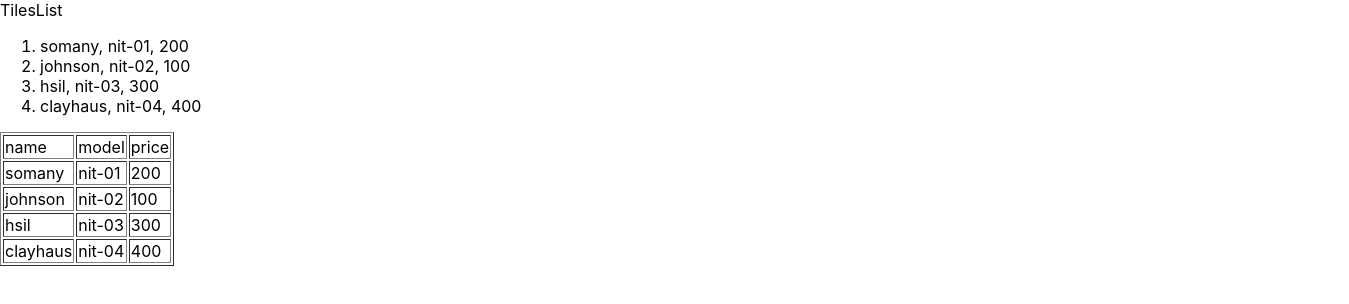
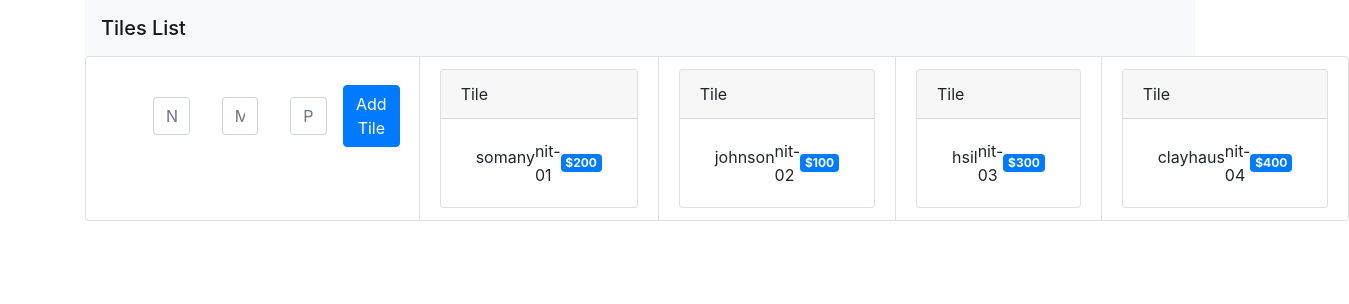
Before and after one commit to backup-files/UNextCustomTrainingReact, a React (Create React App) app in the folder tilescart/: page / in a window 1280 px wide. Shown: the top 304 px of the page, 1349 px wide, since content can reach past the window. Built offline with nearby package versions, Linux system fonts and the light colour scheme.

Commit message:
completed day 3 training

```diff
--- /dev/null
+++ b/package.json
@@ -0,0 +1,5 @@
+{
+  "dependencies": {
+    "bootstrap": "4.1"
+  }
+}
--- a/tilescart/src/App.tsx
+++ b/tilescart/src/App.tsx
@@ -2,11 +2,17 @@ import React from 'react';
 import logo from './logo.svg';
 import './App.css';
 import TilesList from './components/TilesList';
+import Counter from './components/Counter';
+import NameCounter from './components/NameCounter';
+import TileCart from './components/TileCart';
 
 function App() {
   return (
     <>
-      <TilesList/>
+      {/* <TilesList/> */}
+      {/* <Counter/> */}
+      {/* <NameCounter/> */}
+      <TileCart/>
     </>
   );
 }
--- /dev/null
+++ b/tilescart/src/components/AddTile.tsx
@@ -0,0 +1,30 @@
+import React, { useRef } from 'react'
+import Tile from '../data/Tile';
+
+export default function AddTile(props: any) {
+    const nameRef = useRef<HTMLInputElement>(null);
+    const modelRef = useRef<HTMLInputElement>(null);
+    const priceRef = useRef<HTMLInputElement>(null);
+    function addTileButtonPressed(event: any) {
+        // event.preventDefault();
+        const tile: Tile = {
+            name: nameRef.current?.value,
+            model: modelRef.current?.value,
+            price: priceRef.current?.value
+        }
+        props.setTiles((prev: any) => ([...prev, tile]));
+        console.log('from addTileButtonPressed', tile);
+        props.callback();
+    }
+    return (
+        <>
+            <div>AddTile</div>
+            <form>
+                <div>Name: <input type='text' ref={nameRef}/></div>
+                <div>Model: <input type='text' ref={modelRef}/></div>
+                <div>Price: <input type='text' ref={priceRef}/></div>
+            </form>
+            <input type='submit' onClick={addTileButtonPressed} name='add tile'/>
+        </>
+    )
+}
--- /dev/null
+++ b/tilescart/src/components/Counter.tsx
@@ -0,0 +1,20 @@
+import React, { useEffect, useState } from 'react'
+
+export default function Counter() {
+    const [count, setCount] = useState(0);
+    const [time, setTime] = useState((new Date()).toLocaleTimeString());
+    useEffect(function() {
+        setTimeout(() => {
+            setCount((prev) => prev + 1);
+        }, 1000);
+        setInterval(() => {
+            setTime((new Date()).toLocaleTimeString());
+        });
+    }, []);
+    return (
+        <>
+            <div>Counter: {count}</div>
+            <div>Time: {time}</div>
+        </>
+    )
+}
--- /dev/null
+++ b/tilescart/src/components/NameCounter.tsx
@@ -0,0 +1,21 @@
+import React, { useEffect, useRef, useState } from 'react'
+
+export default function NameCounter() {
+    const [name, setName] = useState('');
+    const [count, setCount] = useState(0);
+    useEffect(()=> {
+        document.title = `you clicked ${count} times`;
+    }, [count]);
+    useEffect(()=>{
+        document.title = `you are ${name}`
+    }, [name])
+    return (
+        <div style={{fontSize: '30px'}}>
+            <div>NameCounter</div>
+            <div id='name'>Name: {name}</div>
+            <div>Count: {count}</div>
+            <button onClick={() => setCount((prev) => prev+1)}>Increment</button>
+            <div>Enter name: <input onChange={(e) => setName(e.target.value)}/></div>
+        </div>
+    )
+}
--- /dev/null
+++ b/tilescart/src/components/TileCard.tsx
@@ -0,0 +1,18 @@
+import React from 'react'
+
+export default function TileCard(props: any) {
+    return (
+        <div className="card">
+            <div className="card-header">
+                Tile
+            </div>
+            <div className="card-body">
+                <div className='container d-flex justify-content-between align-items-center'>
+                    <span className="card-title">{props.name}</span>
+                    <span className="card-text">{props.model}</span>
+                    <span className="badge badge-primary">${props.price}</span>
+                </div>
+            </div>
+        </div>
+    )
+}
--- /dev/null
+++ b/tilescart/src/components/TileCart.tsx
@@ -0,0 +1,55 @@
+import React, { useRef, useState } from 'react'
+import Tile from '../data/Tile'
+import TileCard from './TileCard'
+
+export default function TileCart() {
+    const initialTiles: Tile[] = [
+        {name: 'somany', model: 'nit-01', price: '200'},
+        {name: 'johnson', model: 'nit-02', price: '100'},
+        {name: 'hsil', model: 'nit-03', price: '300'},
+        {name: 'clayhaus', model: 'nit-04', price: '400'},
+    ]
+    const [tiles, setTiles] = useState<Tile[]>(initialTiles);
+    const nameRef = useRef<HTMLInputElement>(null);
+    const modelRef = useRef<HTMLInputElement>(null);
+    const priceRef = useRef<HTMLInputElement>(null);
+    function addTile() {
+        setTiles([...tiles, {
+            name: nameRef.current?.value,
+            model: modelRef.current?.value,
+            price: priceRef.current?.value
+        }]);
+        console.log(tiles);
+    }
+    return (
+        <div className='container'>
+        <nav className="navbar navbar-light bg-light">
+            <span className="navbar-brand mb-0 h1">Tiles List</span>
+        </nav>
+        <ul className="list-group list-group-horizontal-sm">
+            <li className='list-group-item'>
+                <div className="container m-3 d-flex justify-content-center align-items-center">
+                    <div className="form-group mx-sm-3 mb-2">
+                        <label htmlFor="name" className="sr-only">Name</label>
+                        <input type="name" className="form-control" ref={nameRef} placeholder='Name'/>
+                    </div>
+                    <div className="form-group mx-sm-3 mb-2">
+                        <label htmlFor="model" className="sr-only">Model</label>
+                        <input type="name" className="form-control" ref={modelRef} placeholder='Model'/>
+                    </div>
+                    <div className="form-group mx-sm-3 mb-2">
+                        <label htmlFor="price" className="sr-only">Price</label>
+                        <input type="name" className="form-control" ref={priceRef} placeholder='Price'/>
+                    </div>
+                    <button className="btn btn-primary mb-2" onClick={addTile}>Add Tile</button>
+                </div>
+            </li>
+            {tiles.map((tile) => (
+                <li className="list-group-item">
+                    <TileCard name={tile.name} model={tile.model} price={tile.price}/>
+                </li>
+            ))}
+        </ul>
+        </div>
+    )
+}
--- a/tilescart/src/components/TilesList.tsx
+++ b/tilescart/src/components/TilesList.tsx
@@ -1,22 +1,21 @@
-import React, { useState } from 'react'
+import React, { useEffect, useState } from 'react'
 import TableCreator from '../tablec/tablec';
+import AddTile from './AddTile';
+import Tile from '../data/Tile';
 
 export default function TilesList() {
-    const initialTiles = [
-        {name: 'somany', model: 'nit-01', price: 200},
-        {name: 'johnson', model: 'nit-02', price: 100},
-        {name: 'hsil', model: 'nit-03', price: 300},
-        {name: 'clayhaus', model: 'nit-04', price: 400},
+    const initialTiles: Tile[] = [
+        {name: 'somany', model: 'nit-01', price: '200'},
+        {name: 'johnson', model: 'nit-02', price: '100'},
+        {name: 'hsil', model: 'nit-03', price: '300'},
+        {name: 'clayhaus', model: 'nit-04', price: '400'},
     ]
-    const [tiles, setTiles] = useState(initialTiles);
-
+    const [tiles, setTiles] = useState<Tile[]>(initialTiles);
     return (
-        <>
+        <div>
             <div>TilesList</div>
-            <ol>
-                {tiles.map((tile) => <li>{`${tile.name}, ${tile.model}, ${tile.price}`}</li>)}
-            </ol>
-            <TableCreator headers={['name', 'model', 'price']} data={initialTiles}/>
-        </>
+            <TableCreator headers={['name', 'model', 'price']} data={tiles}/>
+            <AddTile setTiles={setTiles} callback={() => console.log(tiles)}/>
+        </div>
     )
 }
--- /dev/null
+++ b/tilescart/src/data/Tile.tsx
@@ -0,0 +1,5 @@
+export default interface Tile {
+    name: string|undefined;
+    model: string|undefined;
+    price: string|undefined;
+}
--- a/tilescart/src/index.tsx
+++ b/tilescart/src/index.tsx
@@ -3,6 +3,7 @@ import ReactDOM from 'react-dom/client';
 import './index.css';
 import App from './App';
 import reportWebVitals from './reportWebVitals';
+import 'bootstrap/dist/css/bootstrap.min.css';
 
 const root = ReactDOM.createRoot(
   document.getElementById('root') as HTMLElement
--- a/tilescart/src/tablec/tablec.jsx
+++ b/tilescart/src/tablec/tablec.jsx
@@ -1,8 +1,9 @@
+import { useState, useEffect } from "react";
+
 export default function TableCreator(props) {
     const headers = props.headers;
-    const data = props.data;
     return (
-        <table border='|'>
+        <table id='table' border='+'>
         <thead>
         <tr>
         {headers.map((header) =>
@@ -10,7 +11,7 @@ export default function TableCreator(props) {
         )}
         </tr>
         </thead>
-        {data.map((datapoint, index) => {
+        {props.data.map((datapoint, index) => {
             return (
                 <tr key={index}>
                     {headers.map((header) => {
```
Also changed, not shown: tilescart/src/components/AddTileModal.tsx (added, +26 -0 lines), 1 other file (tests, documents, lock files or other folders).
